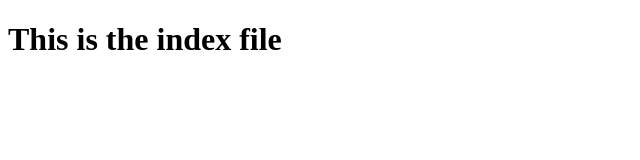
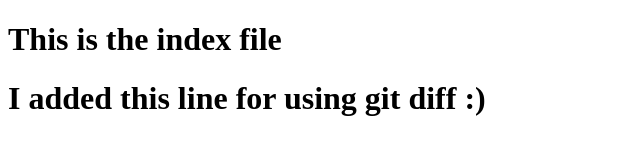
Before and after one commit to 2021mt70083/Assignment_Devops, a plain HTML site: page src/index.html in a window 1280 px wide. Shown: the whole page, without its empty margins (0-640 px from the left). Drawn offline with Linux system fonts and the light colour scheme.

Commit message:
Show usage of git diff

```diff
--- a/src/index.html
+++ b/src/index.html
@@ -8,5 +8,6 @@
   </head>
   <body>
     <h1>This is the index file</h1>
+    <h1>I added this line for using git diff :)</h1>
   </body>
 </html>
```
Also changed, not shown: src/test.html (renamed from test/test.html).
